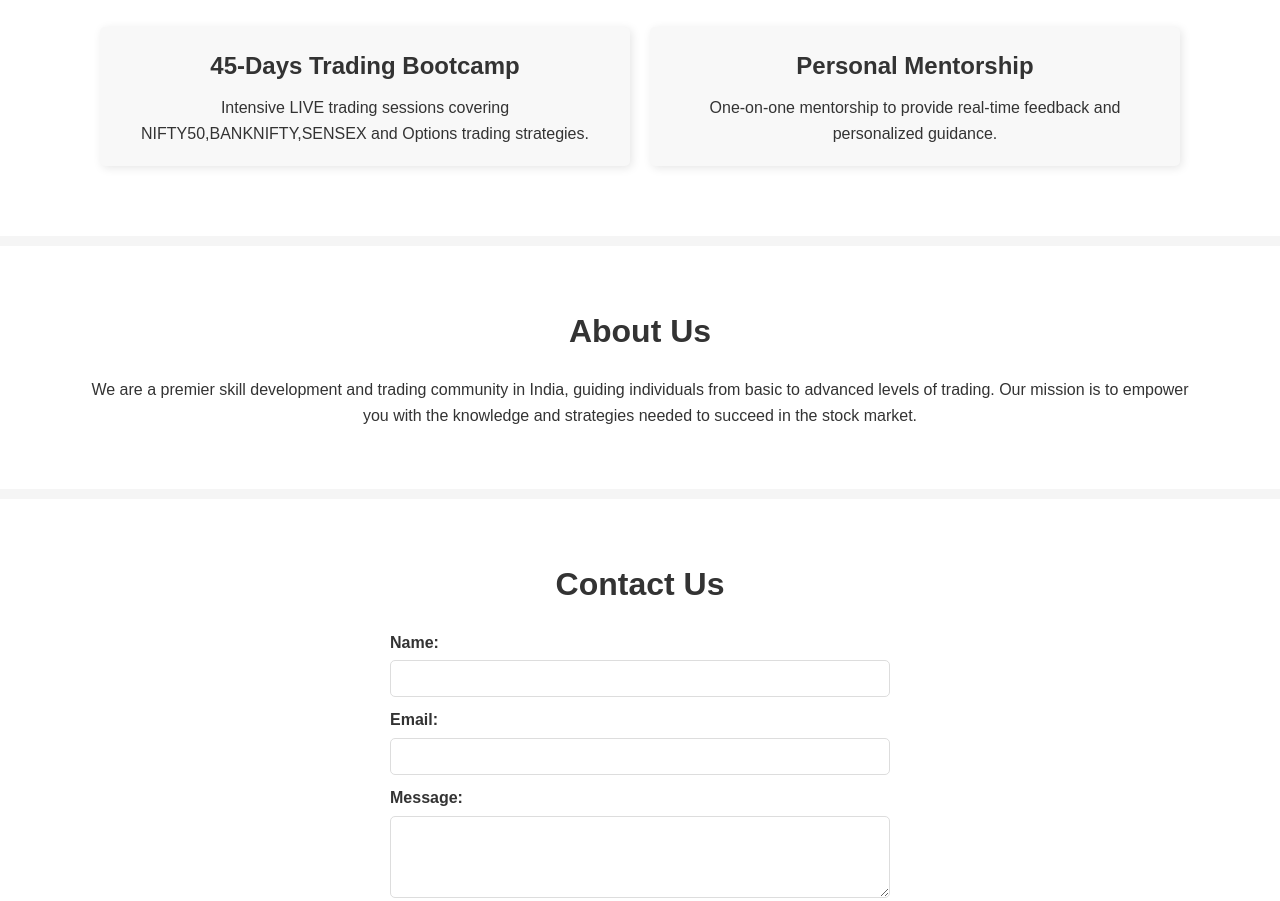
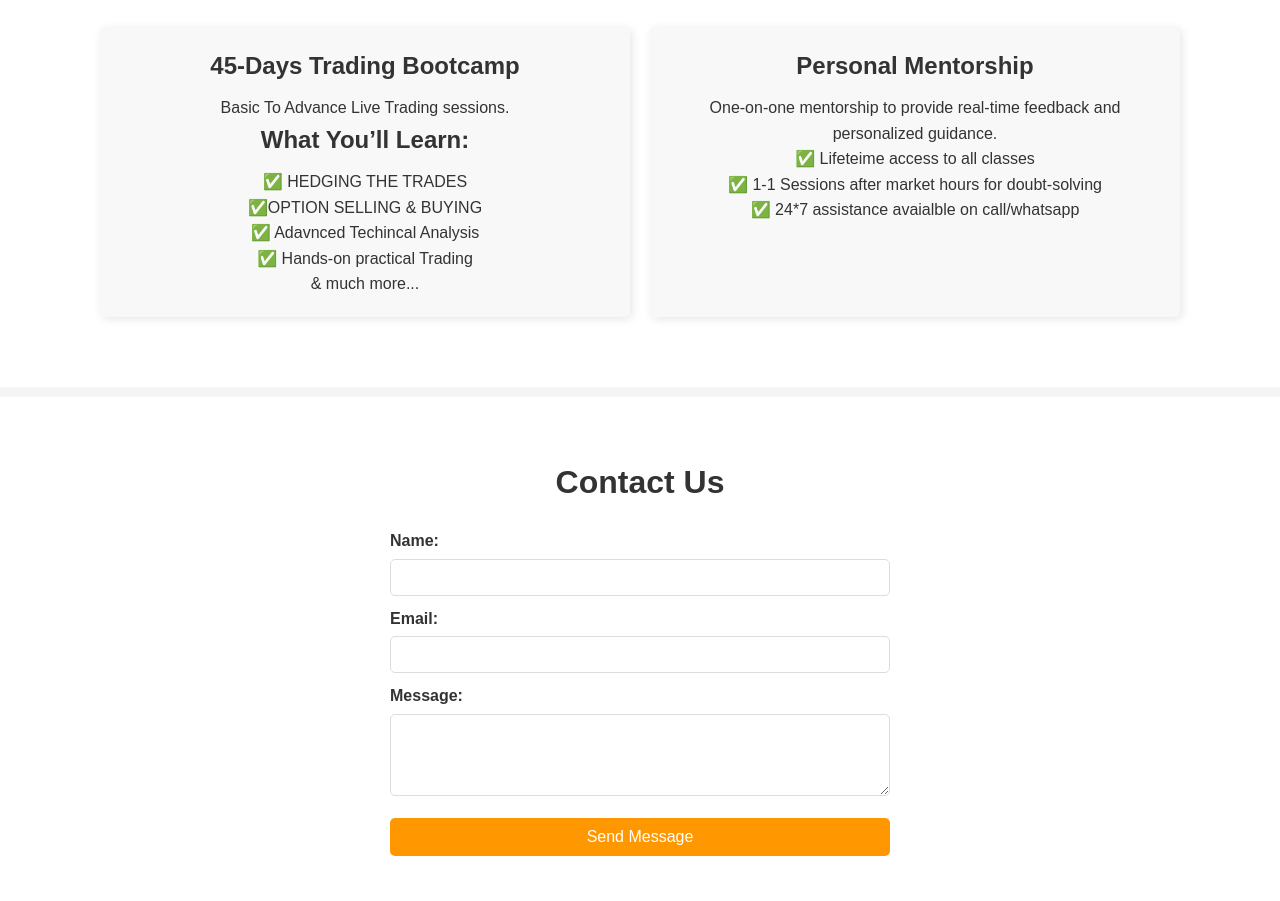
Before and after one commit to Bhupi5629/tradersinstitue, a plain HTML site: page Index.html in a window 1280 px wide. Shown: the part 745-1646 px from the top of the page. Drawn offline with Linux system fonts and the light colour scheme.

Commit message:
changes done in program

```diff
--- a/Index.html
+++ b/Index.html
@@ -35,30 +35,36 @@
         <div class="container">
             <h2>Our Programs</h2>
             <div class="program-list">
+
                 <div class="program-item">
                     <h3>45-Days Trading Bootcamp</h3>
-                    <p>Intensive LIVE trading sessions covering NIFTY50,BANKNIFTY,SENSEX and Options trading strategies.</p>
+                    <p>Basic To Advance Live Trading sessions.</p>
+
+                    <div class="program-details">
+                        <h3>What You’ll Learn:</h3>
+                        <ul>
+                            <li>✅ HEDGING THE TRADES</li>
+                            <li>✅OPTION SELLING & BUYING</li>
+                            <li>✅ Adavnced Techincal Analysis</li>
+                            <li>✅ Hands-on practical Trading</li> & much more...
+
+                        </ul>
+                    </div>
                 </div>
-                <!-- <div class="program-item">
-                    <h3>Advanced Trading Strategies</h3>
-                    <p>Deep dive into technical analysis and market trends to enhance your trading skills.</p>
-                </div> -->
+
                 <div class="program-item">
                     <h3>Personal Mentorship</h3>
                     <p>One-on-one mentorship to provide real-time feedback and personalized guidance.</p>
+                    <li>✅ Lifeteime access to  all classes </li>
+                    <li>✅ 1-1 Sessions after market hours for doubt-solving</li>
+                    <li>✅ 24*7 assistance avaialble on call/whatsapp</li>
+
                 </div>
+
             </div>
+
         </div>
     </section>
-
-    <!-- About Section -->
-    <section id="about" class="about">
-        <div class="container">
-            <h2>About Us</h2>
-            <p>We are a premier skill development and trading community in India, guiding individuals from basic to advanced levels of trading. Our mission is to empower you with the knowledge and strategies needed to succeed in the stock market.</p>
-        </div>
-    </section>
-
 
 
     <!-- Contact Section -->
@@ -82,6 +88,18 @@
         </div>
     </section>
 
+    <!-- About Section -->
+    <section id="about" class="about">
+        <div class="container">
+            <h2>About Us</h2>
+            <p>We are a premier skill development and trading community in India, guiding individuals from basic to advanced levels of trading. Our mission is to empower you with the knowledge and strategies needed to succeed in the stock market.</p>
+        </div>
+    </section>
+
+
+
+
+
     <!-- Footer -->
     <footer>
         <div class="container">
--- a/styles.css
+++ b/styles.css
@@ -205,3 +205,10 @@ footer {
     text-align: center;
     padding: 20px;
 }
+.program-details ul {
+    list-style-type: none; /* Removes the dots */
+    padding-left: 0; /* Aligns text properly */
+}
+.program-item li{
+    list-style-type: none;
+}
```
